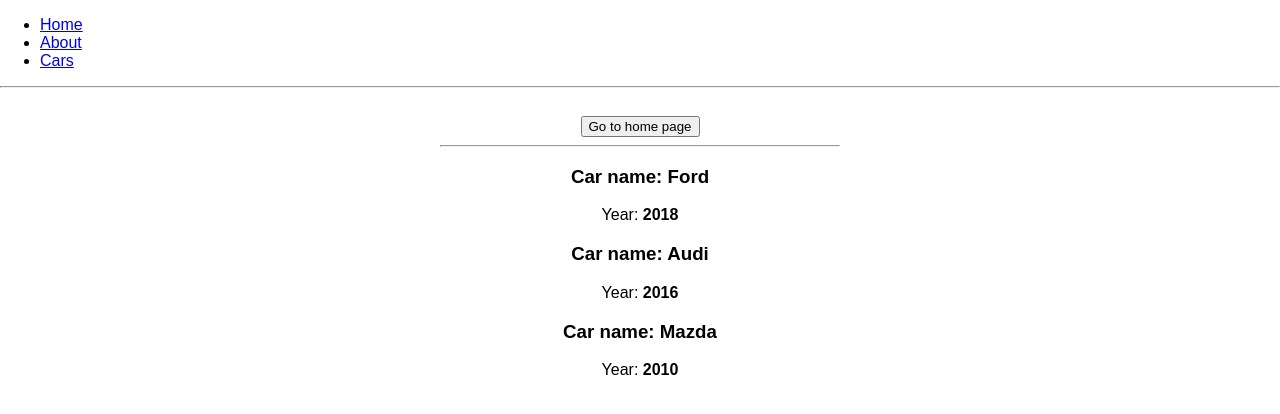
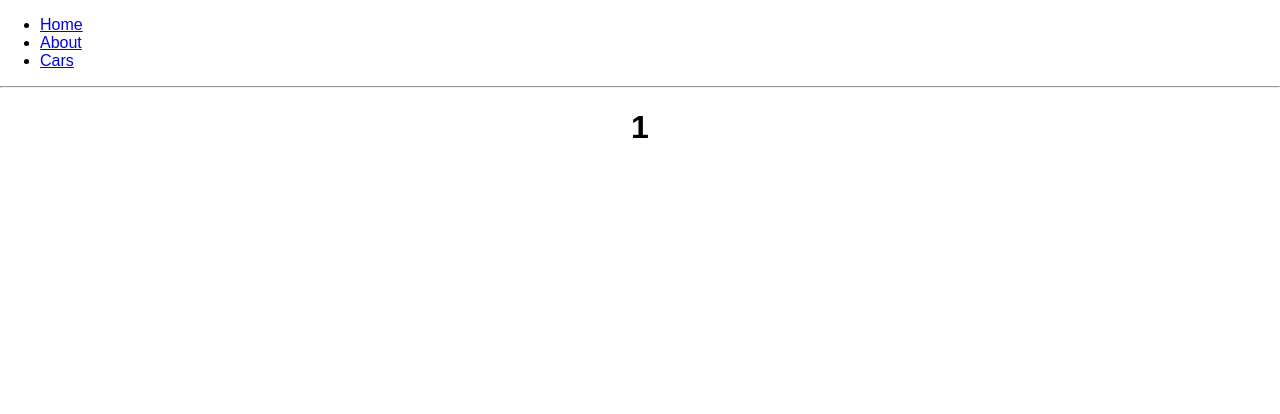
Before and after one commit to casper-ilona/react-theory, a React app: page /cars/1 in a window 1280 px wide. Shown: the top 414 px of the page. Built offline with nearby package versions, Linux system fonts and the light colour scheme.

Commit message:
Динамические роуты

```diff
--- a/src/App.js
+++ b/src/App.js
@@ -2,7 +2,8 @@
 import './App.scss';
 import About from './About/About';
 import Cars from './Cars/Cars';
-import { NavLink, Route } from 'react-router-dom';
+import { NavLink, Route, Switch } from 'react-router-dom';
+import CarDetail from './CarDetali/CarDetali';
 
 class App extends Component {
     render() {
@@ -19,14 +20,14 @@
                             >Home</ NavLink>
                         </li>
                         <li>
-                            <NavLink to="/about"   activeStyle={{
-                              color:'blue'
+                            <NavLink to="/about" activeStyle={{
+                                color: 'blue'
                             }}>About</ NavLink>
                         </li>
 
                         <li>
                             <NavLink to={{
-                              pathname:'/cars'
+                                pathname: '/cars'
                             }}>Cars</ NavLink>
                         </li>
                     </ul>
@@ -36,13 +37,13 @@
 
 
                 {/*lokalhost:3000,*/}
-                < Route path="/" exact render={() => <h1>Home Page</h1>}/>
-                <Route path="/about" component={About}/>
-                <Route path="/cars" component={Cars}/>
+                <Switch>
+                    < Route path="/" exact render={() => <h1>Home Page</h1>}/>
+                    <Route path="/about" component={About}/>
+                    <Route path="/cars/:name" component={CarDetail}/>
+                    <Route path="/cars" component={Cars}/>
+                </Switch>
 
-                {/*<About />*/}
-
-                {/*<Cars />*/}
             </div>
         );
     }
--- /dev/null
+++ b/src/CarDetali/CarDetali.js
@@ -0,0 +1,14 @@
+import React from 'react'
+
+
+export default class CarDetail extends React.Component {
+    render() {
+
+    return (
+        <div style={{textAlign:'center'}}>
+         <h1>{this.props.match.params.name}</h1>
+        </div>
+    )
+
+    }
+}
```
